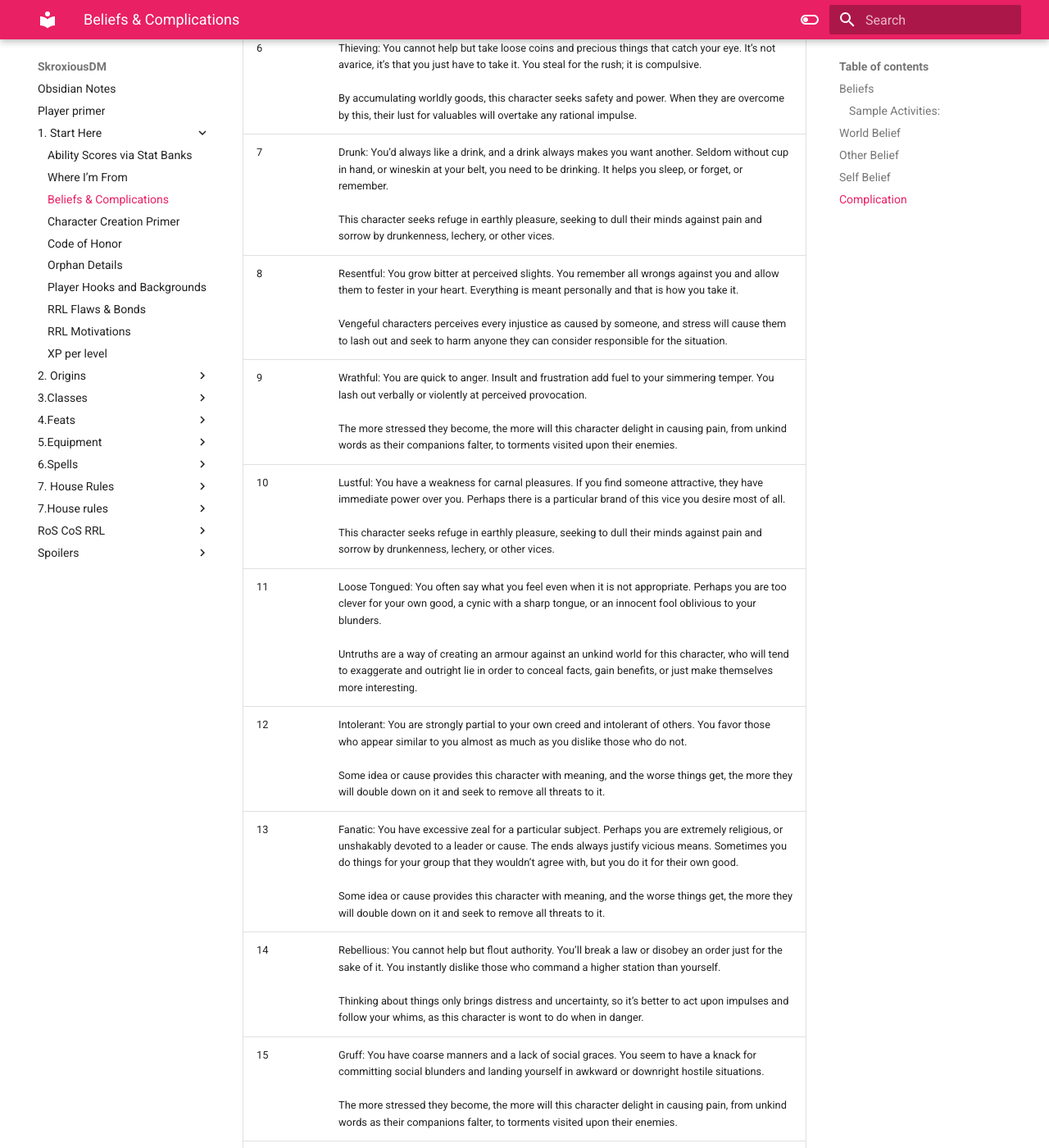
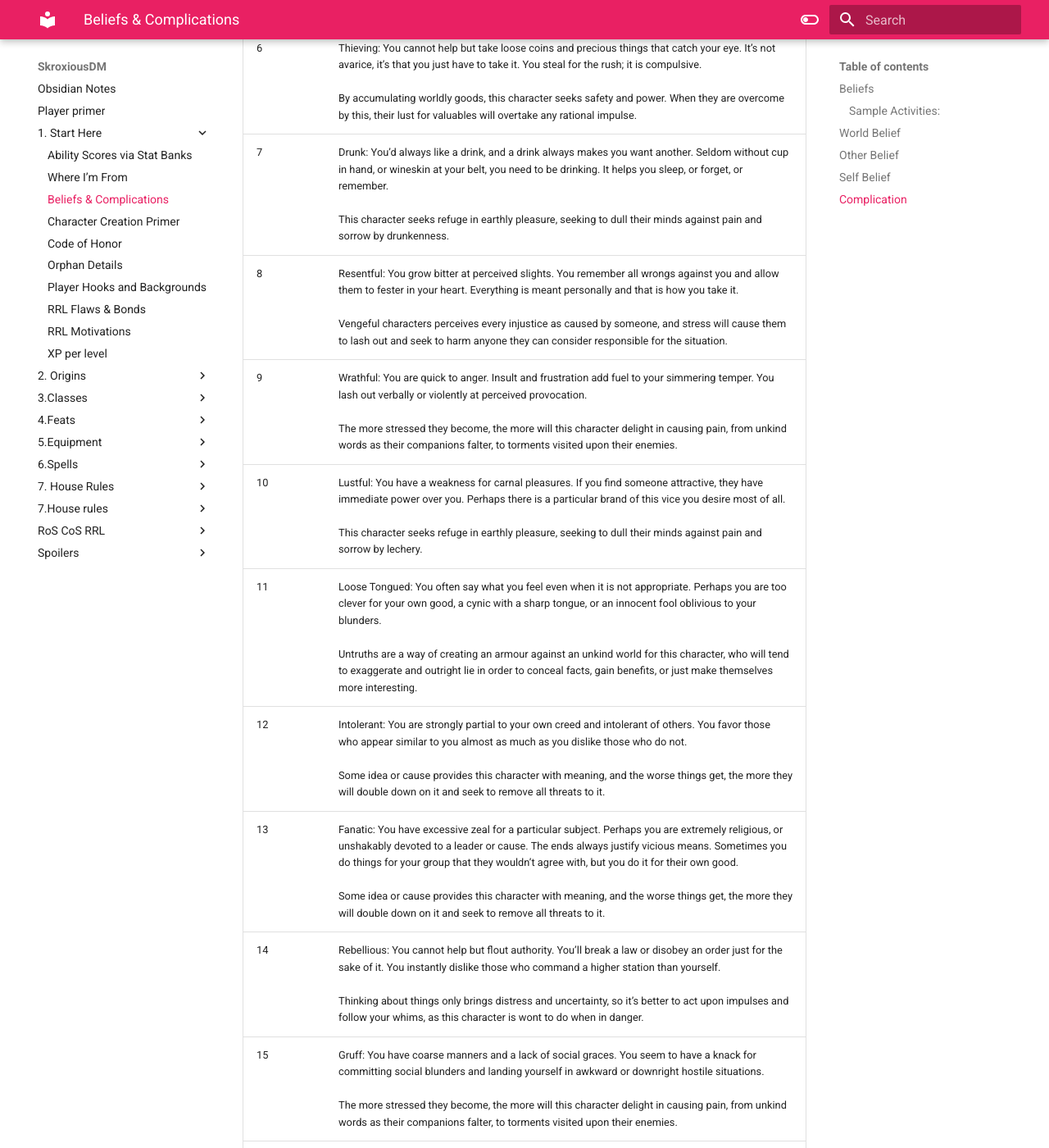
Before and after one commit to SkroxiousDM/SkroxiousDM, an MkDocs documentation site: the page built from docs/1. Start Here/Beliefs & Complications.md, in a window 1280 px wide and 1400 px high, scrolled down 4036 px. Shown: the whole window at 82% size. Built offline with MkDocs 1.6.1 and Material for MkDocs 9.7.7, drawn with Linux system fonts in a browser that asks for light colours; some of the changed text lies outside the part shown.

Commit message:
vault backup: 2023-11-08 21:58:03

```diff
--- a/docs/1. Start Here/Beliefs & Complications.md
+++ b/docs/1. Start Here/Beliefs & Complications.md
@@ -75,17 +75,17 @@ Complications are core negative or detrimental facets of a Character's personal
 |4|Troubled: You are haunted by memories of war, violence, or other trauma. You often have nightmares, replaying past events. Sometimes you experience flashbacks, triggered when presented with similar situations or placed under duress.<br><br>This character withdraws from all emotion and engagement as they get stressed, becoming cold and distant as they seek to take no part in anything.|
 |5|Arrogant: You are always right. Everyone else is beneath you. You’ve been told your pride will be your undoing, but you are confident in your abilities.<br><br>The haughty character expects to be obeyed and respected, and as their situation gets more precarious they will become positively tyrannical, barking orders and demanding compliance.|
 |6|Thieving: You cannot help but take loose coins and precious things that catch your eye. It’s not avarice, it’s that you just have to take it. You steal for the rush; it is compulsive.<br><br>By accumulating worldly goods, this character seeks safety and power. When they are overcome by this, their lust for valuables will overtake any rational impulse.|
-|7|Drunk: You’d always like a drink, and a drink always makes you want another. Seldom without cup in hand, or wineskin at your belt, you need to be drinking. It helps you sleep, or forget, or remember.<br><br>This character seeks refuge in earthly pleasure, seeking to dull their minds against pain and sorrow by drunkenness, lechery, or other vices.|
+|7|Drunk: You’d always like a drink, and a drink always makes you want another. Seldom without cup in hand, or wineskin at your belt, you need to be drinking. It helps you sleep, or forget, or remember.<br><br>This character seeks refuge in earthly pleasure, seeking to dull their minds against pain and sorrow by drunkenness.|
 |8|Resentful: You grow bitter at perceived slights. You remember all wrongs against you and allow them to fester in your heart. Everything is meant personally and that is how you take it.<br><br>Vengeful characters perceives every injustice as caused by someone, and stress will cause them to lash out and seek to harm anyone they can consider responsible for the situation.|
 |9|Wrathful: You are quick to anger. Insult and frustration add fuel to your simmering temper. You lash out verbally or violently at perceived provocation.<br><br>The more stressed they become, the more will this character delight in causing pain, from unkind words as their companions falter, to torments visited upon their enemies.|
-|10|Lustful: You have a weakness for carnal pleasures. If you find someone attractive, they have immediate power over you. Perhaps there is a particular brand of this vice you desire most of all.<br><br>This character seeks refuge in earthly pleasure, seeking to dull their minds against pain and sorrow by drunkenness, lechery, or other vices.|
+|10|Lustful: You have a weakness for carnal pleasures. If you find someone attractive, they have immediate power over you. Perhaps there is a particular brand of this vice you desire most of all.<br><br>This character seeks refuge in earthly pleasure, seeking to dull their minds against pain and sorrow by lechery.|
 |11|Loose Tongued: You often say what you feel even when it is not appropriate. Perhaps you are too clever for your own good, a cynic with a sharp tongue, or an innocent fool oblivious to your blunders.<br><br>Untruths are a way of creating an armour against an unkind world for this character, who will tend to exaggerate and outright lie in order to conceal facts, gain benefits, or just make themselves more interesting.|
 |12|Intolerant: You are strongly partial to your own creed and intolerant of others. You favor those who appear similar to you almost as much as you dislike those who do not.<br><br>Some idea or cause provides this character with meaning, and the worse things get, the more they will double down on it and seek to remove all threats to it.|
 |13|Fanatic: You have excessive zeal for a particular subject. Perhaps you are extremely religious, or unshakably devoted to a leader or cause. The ends always justify vicious means. Sometimes you do things for your group that they wouldn’t agree with, but you do it for their own good.<br><br>Some idea or cause provides this character with meaning, and the worse things get, the more they will double down on it and seek to remove all threats to it.|
 |14|Rebellious: You cannot help but flout authority. You’ll break a law or disobey an order just for the sake of it. You instantly dislike those who command a higher station than yourself.<br><br>Thinking about things only brings distress and uncertainty, so it’s better to act upon impulses and follow your whims, as this character is wont to do when in danger.|
 |15|Gruff: You have coarse manners and a lack of social graces. You seem to have a knack for committing social blunders and landing yourself in awkward or downright hostile situations.<br><br>The more stressed they become, the more will this character delight in causing pain, from unkind words as their companions falter, to torments visited upon their enemies.|
 |16|Heroic: You have a desire to save everyone and always do right. You will always risk your own life or put yourself at risk for the sake of others. You wouldn't kill a defenseless foe, even if it proved wise or prudent.<br><br>A memorable death is the only true sign of a life well lived, so this character seeks to plunge themselves into worthy danger in order to prove their value.|
-|17|Gambling: You love to take risks, gamble, and can’t resist a challenge. You never back down from a wager, no matter the odds. Be it literal dice and bets or daredevil risks, you live to beat the odds.<br><br>This character seeks refuge in earthly pleasure, seeking to dull their minds against pain and sorrow by drunkenness, lechery, or other vices.|
+|17|Gambling: You love to take risks, gamble, and can’t resist a challenge. You never back down from a wager, no matter the odds. Be it literal dice and bets or daredevil risks, you live to beat the odds.<br><br>This character seeks refuge in earthly pleasure, seeking to dull their minds against pain and sorrow by other vices.|
 |18|Guilty: You blame yourself for everything even when it’s not your fault. Every death or injury of those around you weighs on your conscience.<br><br>This character withdraws from all emotion and engagement as they get stressed, becoming cold and distant as they seek to take no part in anything.|
 |19|Childish: You are whimsical or naive, a poor judge of character and wont to be taken advantage of. Others may not take you seriously, viewing you as puerile or simpleminded, but you simply experience the world in a different way.<br><br>Thinking about things only brings distress and uncertainty, so it’s better to act upon impulses and follow your whims, as this character is wont to do when in danger.|
 |20|Lawful: You have a creed you live by, a code of honor you never stray from. Any violator of your precepts, no matter how close to you, is not above the code.<br><br>A memorable death is the only true sign of a life well lived, so this character seeks to plunge themselves into worthy danger in order to prove their value.|
```
